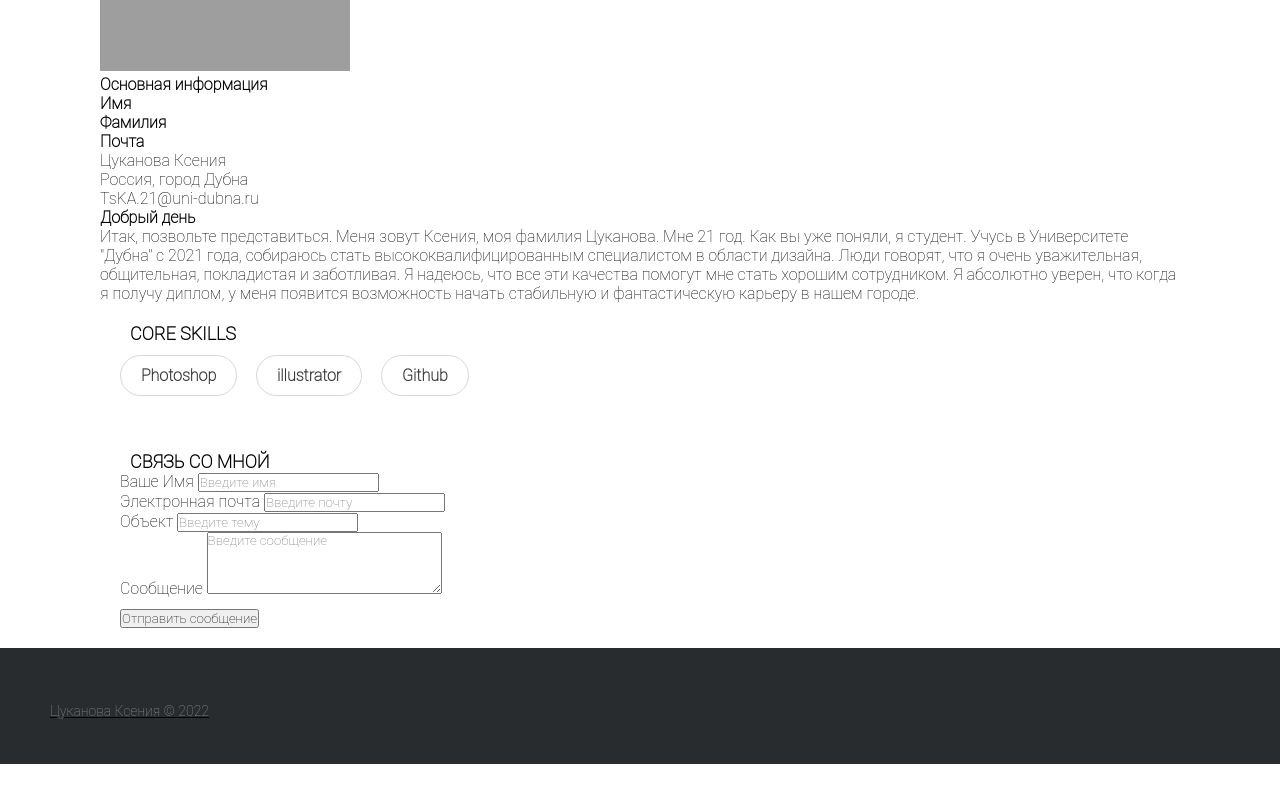
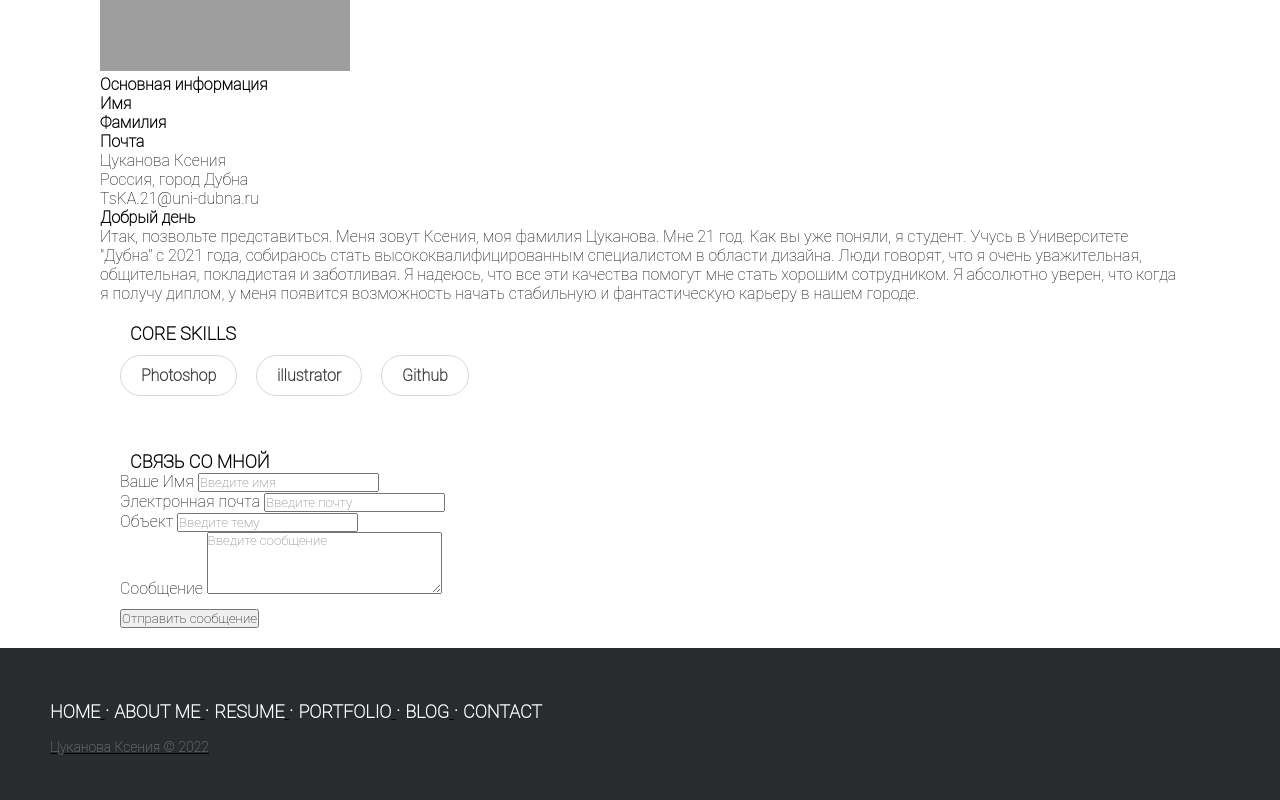
Before and after one commit to Ksenia2101/Dz_2-CSS-, a plain HTML site: page index.html in a window 1280 px wide. Shown: the part 397-1197 px from the top of the page. Before the commit the page ends 1161 px from the top, so only its background shows below. Drawn offline with Linux system fonts and the light colour scheme; grey boxes are pictures that could not be loaded.

Commit message:
Update index.html

```diff
--- a/index.html
+++ b/index.html
@@ -120,9 +120,14 @@
 <footer class="footer-distributed">
     <div class="footer-left">
         <p class="footer-links">
+            <a class="link-1" href="#">Home</a>
+            <a href="#">About me</a>
+            <a href="#">Resume</a>
+            <a href="#">Portfolio</a>
+            <a href="#">Blog</a>
+            <a href="#">Contact</a>
         </p>
         <p>Цуканова Ксения &copy; 2022</p>
-    </div>
     </div>
 </footer>
 </body>
```
